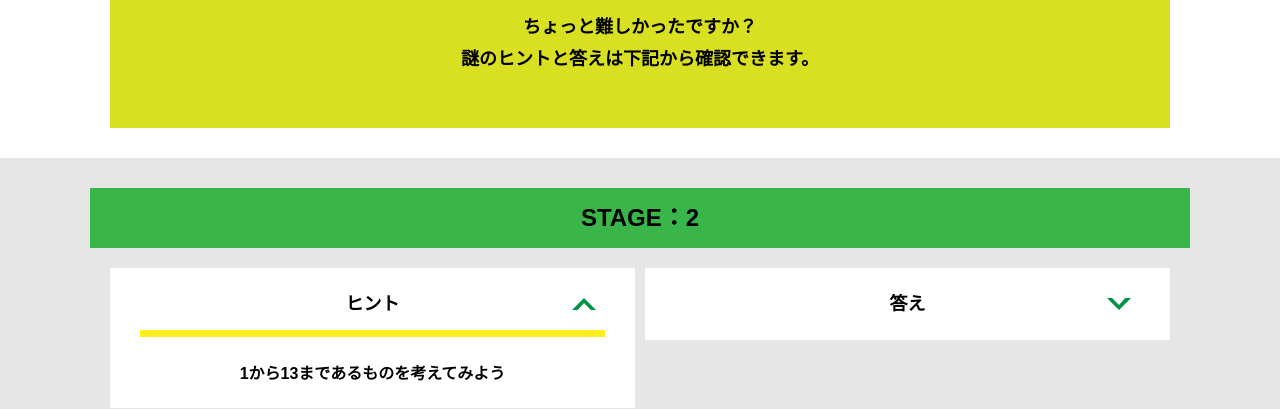
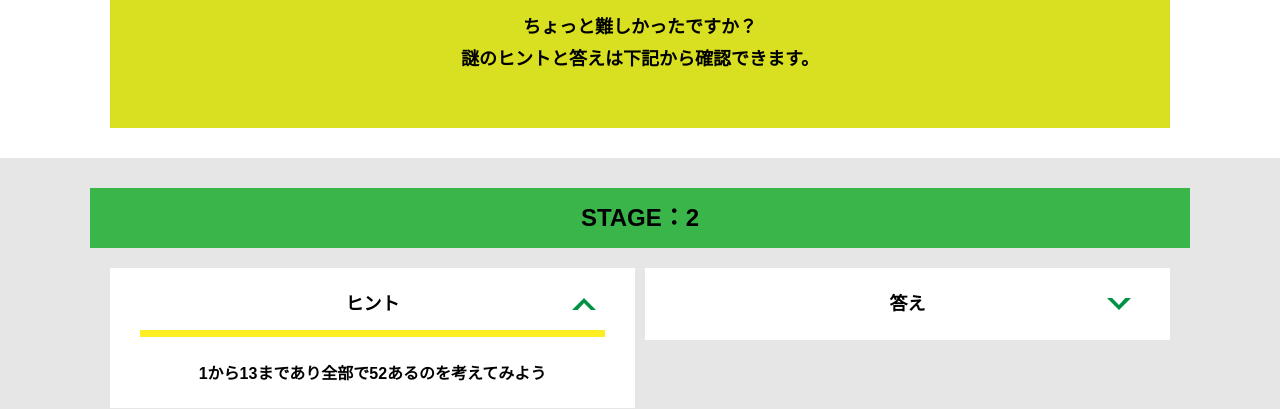
Before and after one commit to Emaru1326/alfa-yokohama-G-15, a plain HTML site: page hint2.html in a window 1280 px wide. Both pictures are taken after a click on the element "ヒント". Shown: the part 391-800 px from the top of the page. Drawn offline with nearby package versions, Linux system fonts and the light colour scheme; files that its build step writes are made by us from their sources.

Commit message:
Update hint2.html

```diff
--- a/hint2.html
+++ b/hint2.html
@@ -42,7 +42,7 @@
           <div class="column">
             <div class="card">
               <h3 class="card__title">ヒント<svg class="card__arrow"><use xlink:href="#arrow"></use></svg></h3>
-              <p class="card__content">1から13まであるものを考えてみよう</p>
+              <p class="card__content">1から13まであり全部で52あるのを考えてみよう</p>
             </div>
 
  <!-- 2-2ヒント追加
```
